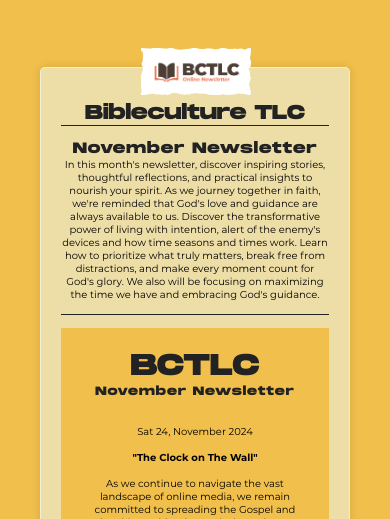
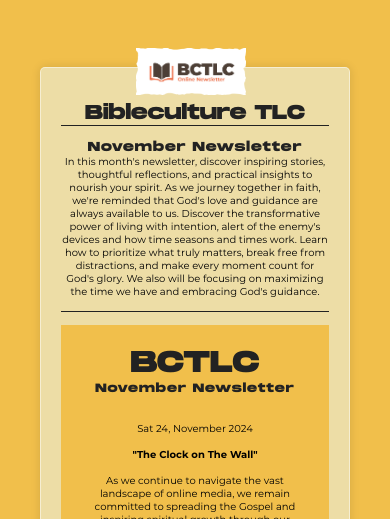
Before and after one commit to Fredmjr/BCTLCON, a plain HTML site: page index.html in a window 390 px wide. Shown: the part 581-1100 px from the top of the page. Drawn offline with Linux system fonts and the light colour scheme; files whose address does not match are found by name.

Commit message:
Version 7 - Layout Adjustment

```diff
--- a/index.html
+++ b/index.html
@@ -86,6 +86,7 @@
             padding-bottom: 70px;
             padding-right: 100px;
             padding-left: 100px;
+            min-height: fit-content;
           /*   padding-right: 50px;
             padding-left: 50px; */
             @media only screen and (max-width: 768px) {
@@ -156,7 +157,7 @@
         top: -40px;
         left: 20px;
          @media only screen and (max-width: 768px) {
-                left: 80px;
+                left: 75px;
                 width: 110px;
         }
        }
@@ -456,7 +457,7 @@
                 <br>
                 <span id="BCTLCNewsletterTitle">Bibleculture TLC</span><br>
                 <div style="background-color: #222222; height: 1px;"></div><br>
-                <span style="font-family: monumentextended-ultrabold; font-size: 15px; color: #222222; letter-spacing: 1px;">November Newsletter</span><br>
+                <span style="font-family: monumentextended-ultrabold; font-size: 13px; color: #222222; letter-spacing: 1px;">November Newsletter</span><br>
                 <span>In this month's newsletter, discover inspiring stories, thoughtful reflections, and practical insights to nourish your spirit. As we journey together in faith, we're reminded that God's love and guidance are always available to us. Discover the transformative power of living with intention, alert of the enemy's devices and how time seasons and times work. Learn how to prioritize what truly matters, break free from distractions, and make every moment count for God's glory. We also will be focusing on maximizing the time we have and embracing God's guidance.</span><br><br>
                 <div style="background-color: #222222; height: 1px;"></div><br>
             </div>
```
